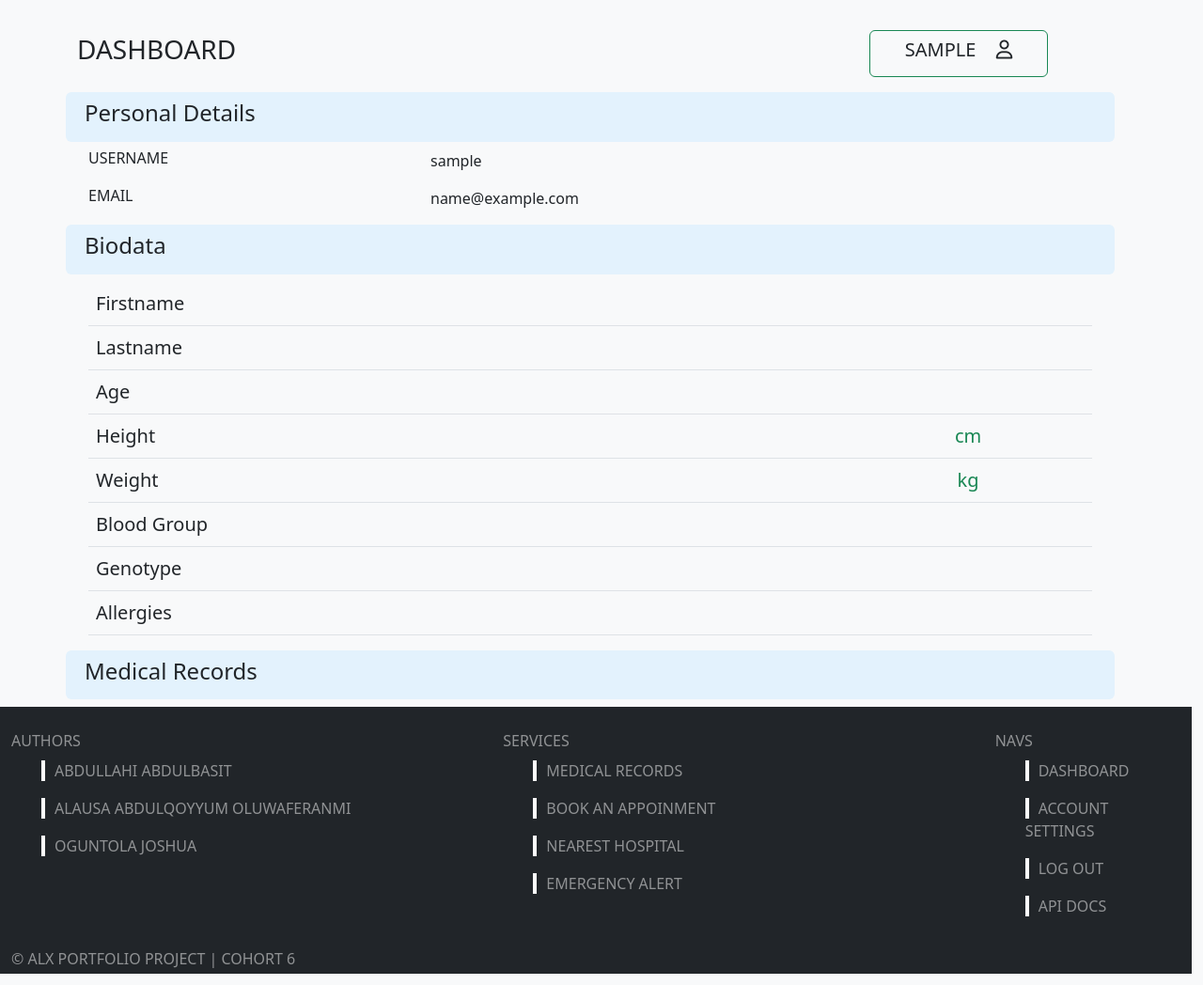
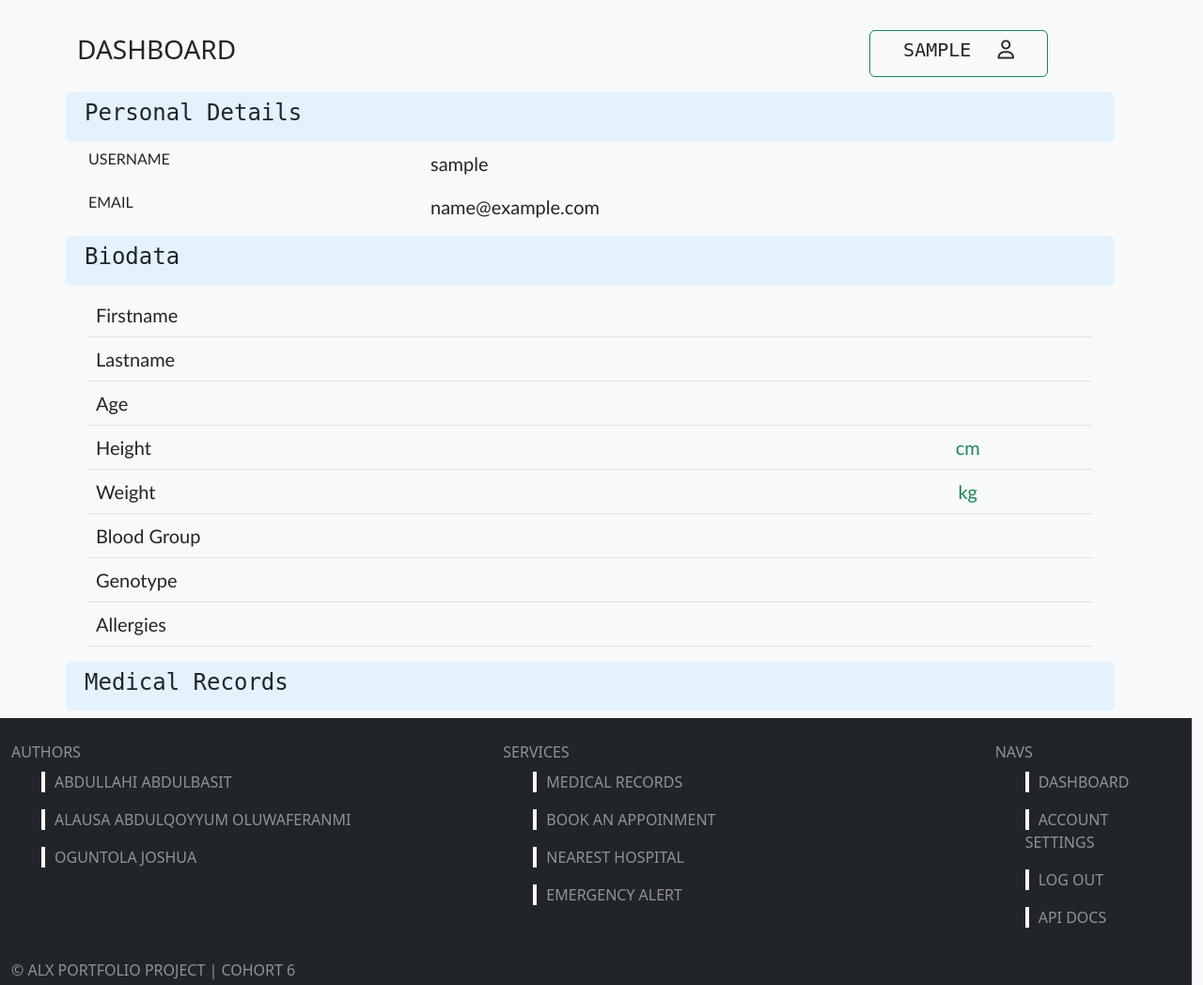
Before and after one commit to Alausa2001/Salvator, a Flask app: page /account in a window 1280 px wide. Shown: the part 56-1104 px from the top of the page at 94% size. Run offline with Flask 2, Linux system fonts and the light colour scheme; the visitor is signed in with stand-in values (Sample User, id 1); data that the repository does not hold is empty; some libraries are stand-ins or nearby versions.

Commit message:
New font families added to some elements

```diff
--- a/web_app/static/styles.css
+++ b/web_app/static/styles.css
@@ -2,6 +2,13 @@ body {
   box-sizing: border-box;
   margin: none;
   border: none;
+}
+.trech {
+  font-family: 'Trebuchet MS', 'Lucida Sans Unicode', 'Lucida Grande', 'Lucida Sans', Arial, sans-serif;
+}
+
+.robo {
+  font-family: 'Roboto Mono', monospace;
 }
 .l-blue {
   background-color: #e3f2fd;
@@ -26,6 +33,8 @@ section {
     height: 50px;
     text-align: center;
     border-radius: 10px;
+    font-family: 'Noto Serif', 'Times New Roman', Times, serif;
+    font-weight: 700;
 }
 #service_content {
     display: flex;
--- a/web_app/templates/blog/dashboard.html
+++ b/web_app/templates/blog/dashboard.html
@@ -11,16 +11,16 @@
 <div class="container bg-light pt-3 justify-content-center">
     <div class="row pt-3 align-items-center">
         <h3 class="col-md-9">DASHBOARD</h3>
-        <div class="col-md-2 me-3 border border-success rounded text-center p-2">
+        <div class="col-md-2 me-3 border border-success rounded text-center p-2 robo">
             <h5>{{ g.user['details']['username'].upper() }} <i class="fa-regular fa-user ms-3"></i></h5>
         </div>
     </div>
     <div class="container mt-3">
         <div class="row">
-            <div class="row l-blue p-2 rounded">
+            <div class="row l-blue p-2 rounded robo">
                 <h4>Personal Details</h4>
             </div>
-            <div class="row mt-2">
+            <div class="row mt-2 trech fs-5">
                 {% for key, value in g.user['details'].items() %}
                  <div class="h6 col-md-4">
                     {{ key.upper()}}
@@ -32,10 +32,10 @@
             </div>
         </div>
         <div class="row">
-            <div class="row l-blue p-2 rounded">
+            <div class="row l-blue p-2 rounded robo">
                 <h4>Biodata</h4>
             </div>
-            <div class="row mt-2">
+            <div class="row mt-2 trech">
                 <form action="" method="POST" class="needs-validation" novalidate>
                     {% if g.user['biodata'].get('alert') %}
                     <div class="form-group mb-3">
@@ -82,10 +82,10 @@
             </div>
         </div>
         <div class="row">
-            <div class="row l-blue p-2 rounded">
+            <div class="row l-blue p-2 rounded robo">
                 <h4>Medical Records</h4>
             </div>
-            <div class="row mt-2">
+            <div class="row mt-2 trech">
             {% if g.user['records'].get('alert') %}
                 <p> There should be a form here</p>
             {% else %}
```
